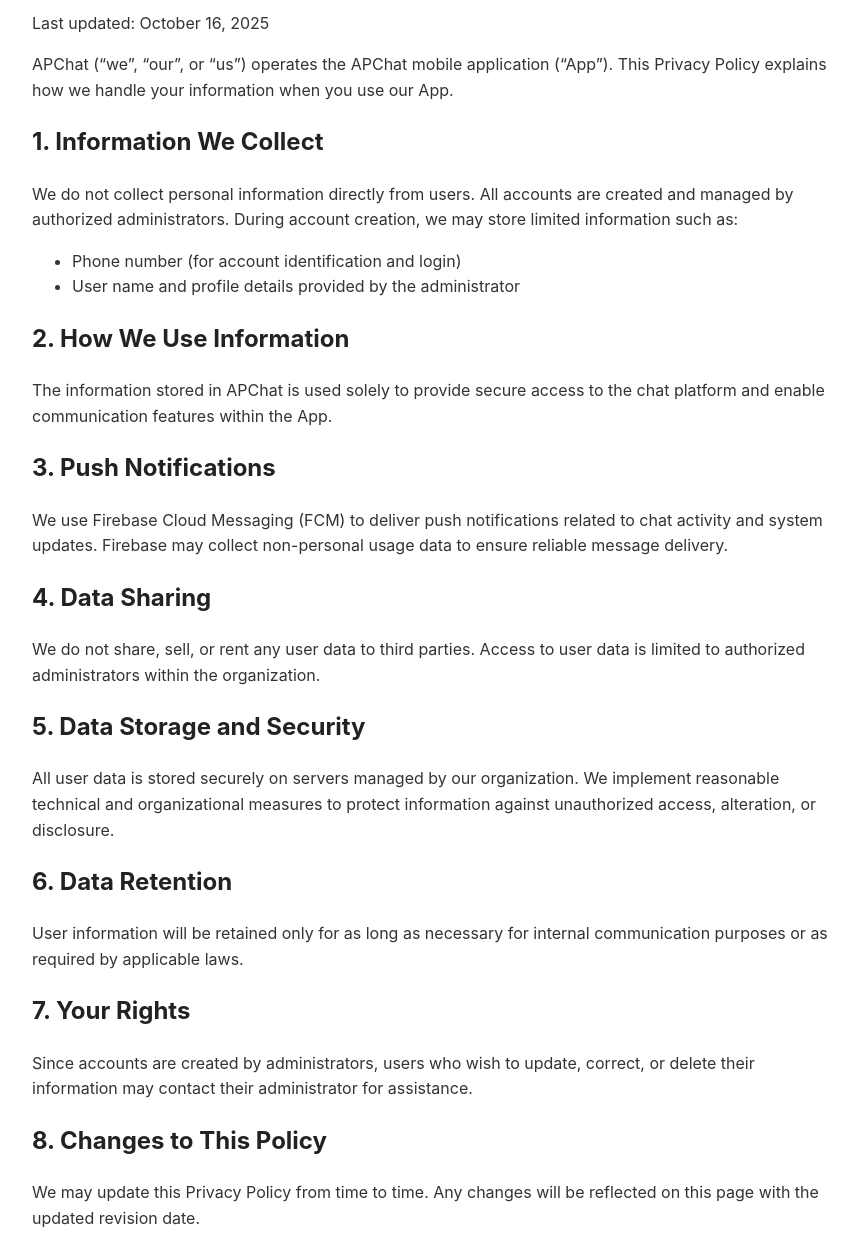
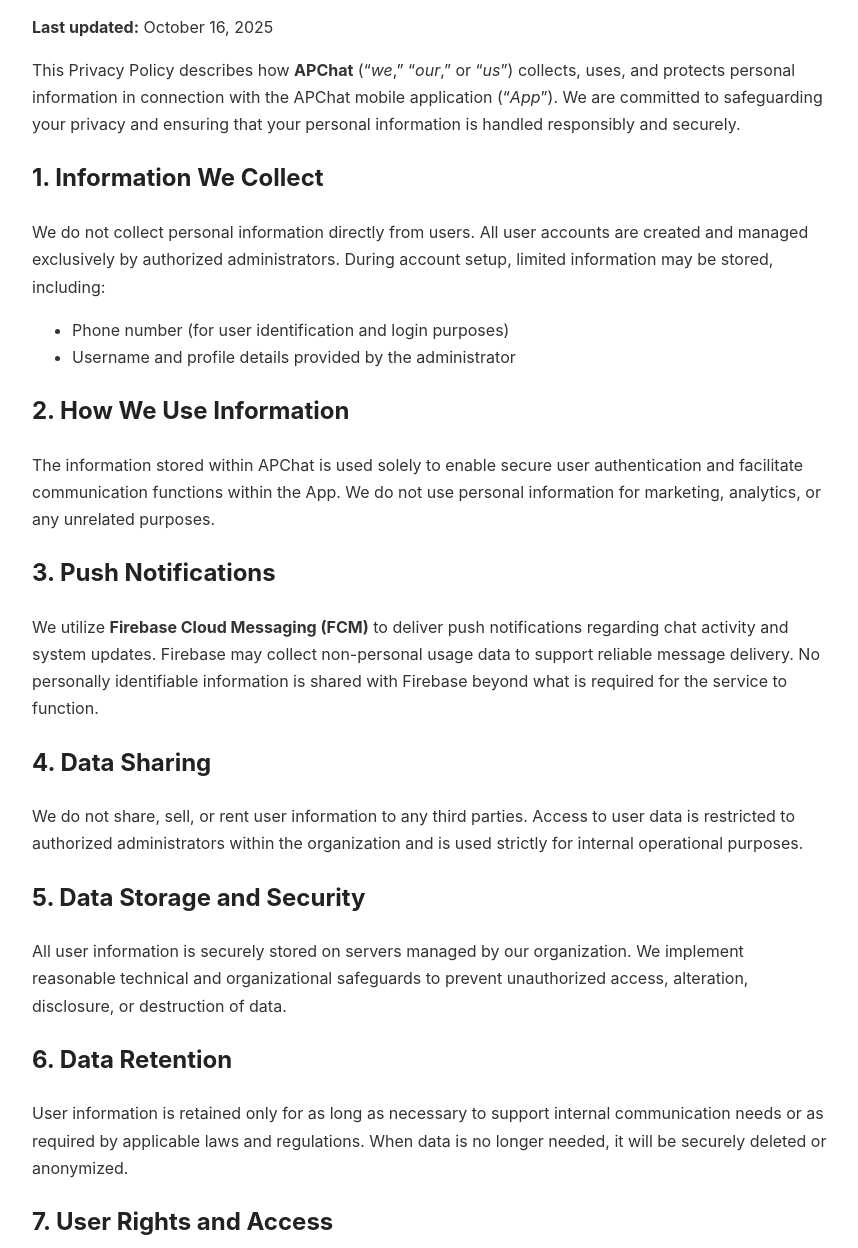
Before and after one commit to apchat-dev/apchat-privacy, a plain HTML site: page privacy-en.html in a window 1280 px wide. Shown: the part 102-1350 px from the top of the page, without its empty margins (208-1066 px from the left). Drawn offline with Linux system fonts and the light colour scheme.

Commit message:
feat(App): Update privacy-en.html

```diff
--- a/privacy-en.html
+++ b/privacy-en.html
@@ -7,7 +7,7 @@
   <style>
     body {
       font-family: -apple-system, BlinkMacSystemFont, "Segoe UI", Roboto, sans-serif;
-      line-height: 1.6;
+      line-height: 1.7;
       max-width: 800px;
       margin: 40px auto;
       padding: 0 20px;
@@ -34,40 +34,40 @@
 <body>
 
   <h1>Privacy Policy</h1>
-  <p>Last updated: October 16, 2025</p>
+  <p><strong>Last updated:</strong> October 16, 2025</p>
 
-  <p>APChat (“we”, “our”, or “us”) operates the APChat mobile application (“App”). This Privacy Policy explains how we handle your information when you use our App.</p>
+  <p>This Privacy Policy describes how <strong>APChat</strong> (“<em>we</em>,” “<em>our</em>,” or “<em>us</em>”) collects, uses, and protects personal information in connection with the APChat mobile application (“<em>App</em>”). We are committed to safeguarding your privacy and ensuring that your personal information is handled responsibly and securely.</p>
 
   <h2>1. Information We Collect</h2>
-  <p>We do not collect personal information directly from users. All accounts are created and managed by authorized administrators. During account creation, we may store limited information such as:</p>
+  <p>We do not collect personal information directly from users. All user accounts are created and managed exclusively by authorized administrators. During account setup, limited information may be stored, including:</p>
   <ul>
-    <li>Phone number (for account identification and login)</li>
-    <li>User name and profile details provided by the administrator</li>
+    <li>Phone number (for user identification and login purposes)</li>
+    <li>Username and profile details provided by the administrator</li>
   </ul>
 
   <h2>2. How We Use Information</h2>
-  <p>The information stored in APChat is used solely to provide secure access to the chat platform and enable communication features within the App.</p>
+  <p>The information stored within APChat is used solely to enable secure user authentication and facilitate communication functions within the App. We do not use personal information for marketing, analytics, or any unrelated purposes.</p>
 
   <h2>3. Push Notifications</h2>
-  <p>We use Firebase Cloud Messaging (FCM) to deliver push notifications related to chat activity and system updates. Firebase may collect non-personal usage data to ensure reliable message delivery.</p>
+  <p>We utilize <strong>Firebase Cloud Messaging (FCM)</strong> to deliver push notifications regarding chat activity and system updates. Firebase may collect non-personal usage data to support reliable message delivery. No personally identifiable information is shared with Firebase beyond what is required for the service to function.</p>
 
   <h2>4. Data Sharing</h2>
-  <p>We do not share, sell, or rent any user data to third parties. Access to user data is limited to authorized administrators within the organization.</p>
+  <p>We do not share, sell, or rent user information to any third parties. Access to user data is restricted to authorized administrators within the organization and is used strictly for internal operational purposes.</p>
 
   <h2>5. Data Storage and Security</h2>
-  <p>All user data is stored securely on servers managed by our organization. We implement reasonable technical and organizational measures to protect information against unauthorized access, alteration, or disclosure.</p>
+  <p>All user information is securely stored on servers managed by our organization. We implement reasonable technical and organizational safeguards to prevent unauthorized access, alteration, disclosure, or destruction of data.</p>
 
   <h2>6. Data Retention</h2>
-  <p>User information will be retained only for as long as necessary for internal communication purposes or as required by applicable laws.</p>
+  <p>User information is retained only for as long as necessary to support internal communication needs or as required by applicable laws and regulations. When data is no longer needed, it will be securely deleted or anonymized.</p>
 
-  <h2>7. Your Rights</h2>
-  <p>Since accounts are created by administrators, users who wish to update, correct, or delete their information may contact their administrator for assistance.</p>
+  <h2>7. User Rights and Access</h2>
+  <p>Because all accounts are created by administrators, users who wish to review, correct, or delete their personal information may contact their respective administrator for assistance. We will support such requests to the extent permitted by applicable law.</p>
 
-  <h2>8. Changes to This Policy</h2>
-  <p>We may update this Privacy Policy from time to time. Any changes will be reflected on this page with the updated revision date.</p>
+  <h2>8. Changes to This Privacy Policy</h2>
+  <p>We may revise this Privacy Policy periodically to reflect operational, legal, or regulatory changes. Updated versions will be posted on this page with a revised effective date. Users are encouraged to review this page periodically for any updates.</p>
 
   <h2>9. Contact Us</h2>
-  <p>If you have any questions about this Privacy Policy or our practices, please contact us at:</p>
+  <p>If you have any questions or concerns about this Privacy Policy or our data practices, please contact us at:</p>
   <p><strong>Email:</strong> <a href="mailto:support@adminpchat.com">support@adminpchat.com</a></p>
 
   <footer>
```
